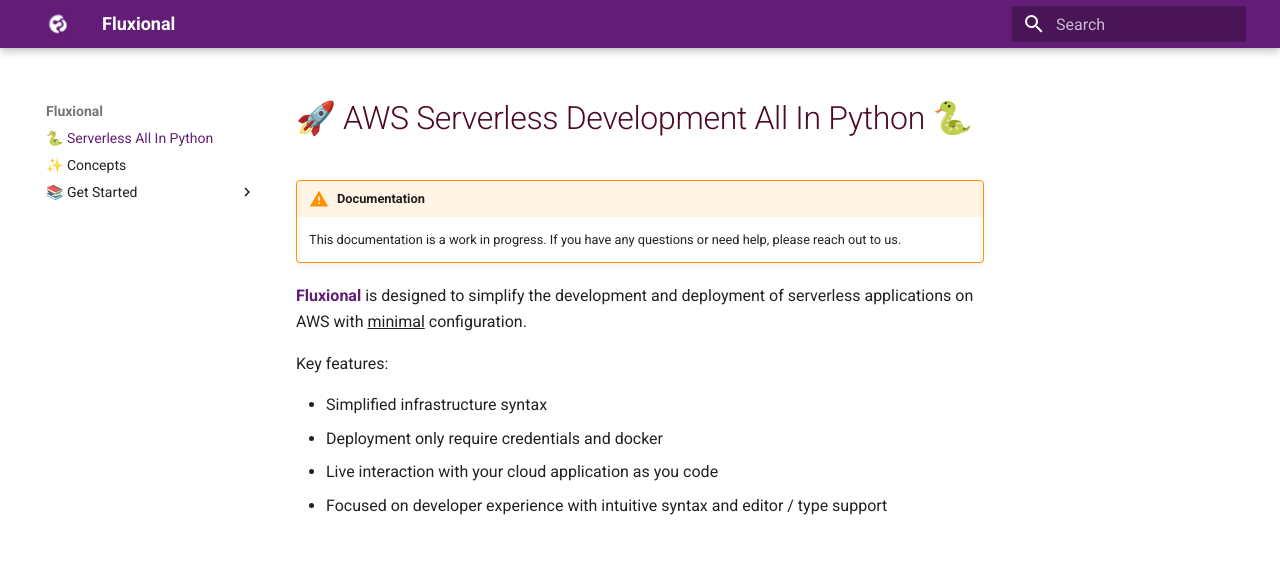
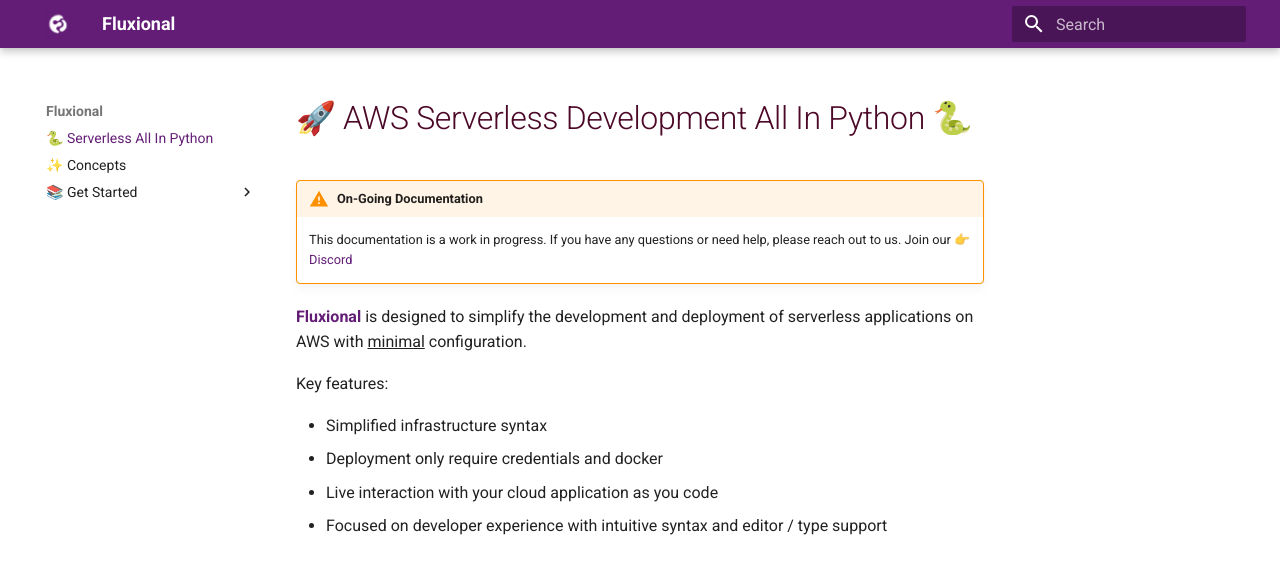
Before and after one commit to fluxional-dev/fluxional, an MkDocs documentation site: the page built from docs/index.md, in a window 1280 px wide and 900 px high, cut to the strip 0-572 px from the top of the window. Built offline with MkDocs 1.6.1 and Material for MkDocs 9.7.7, drawn with Linux system fonts in a browser that asks for light colours.

Commit message:
updating docs

```diff
--- a/docs/index.md
+++ b/docs/index.md
@@ -1,8 +1,9 @@
 # 🚀 AWS Serverless Development All In Python 🐍
 
-!!! warning end "Documentation"
+!!! warning end "On-Going Documentation"
 
     This documentation is a work in progress. If you have any questions or need help, please reach out to us.
+    Join our 👉 [Discord](https://discord.gg/x8W4h5rT)
 
 <b class="theme-primary-light">Fluxional</b> is designed to simplify the development and deployment of serverless applications on AWS with <u>minimal</u> configuration.<br>
 
```
Also changed, not shown: docs/get_started/deployment.md (+18 -0 lines), docs/get_started/live_development.md (+29 -0 lines).
